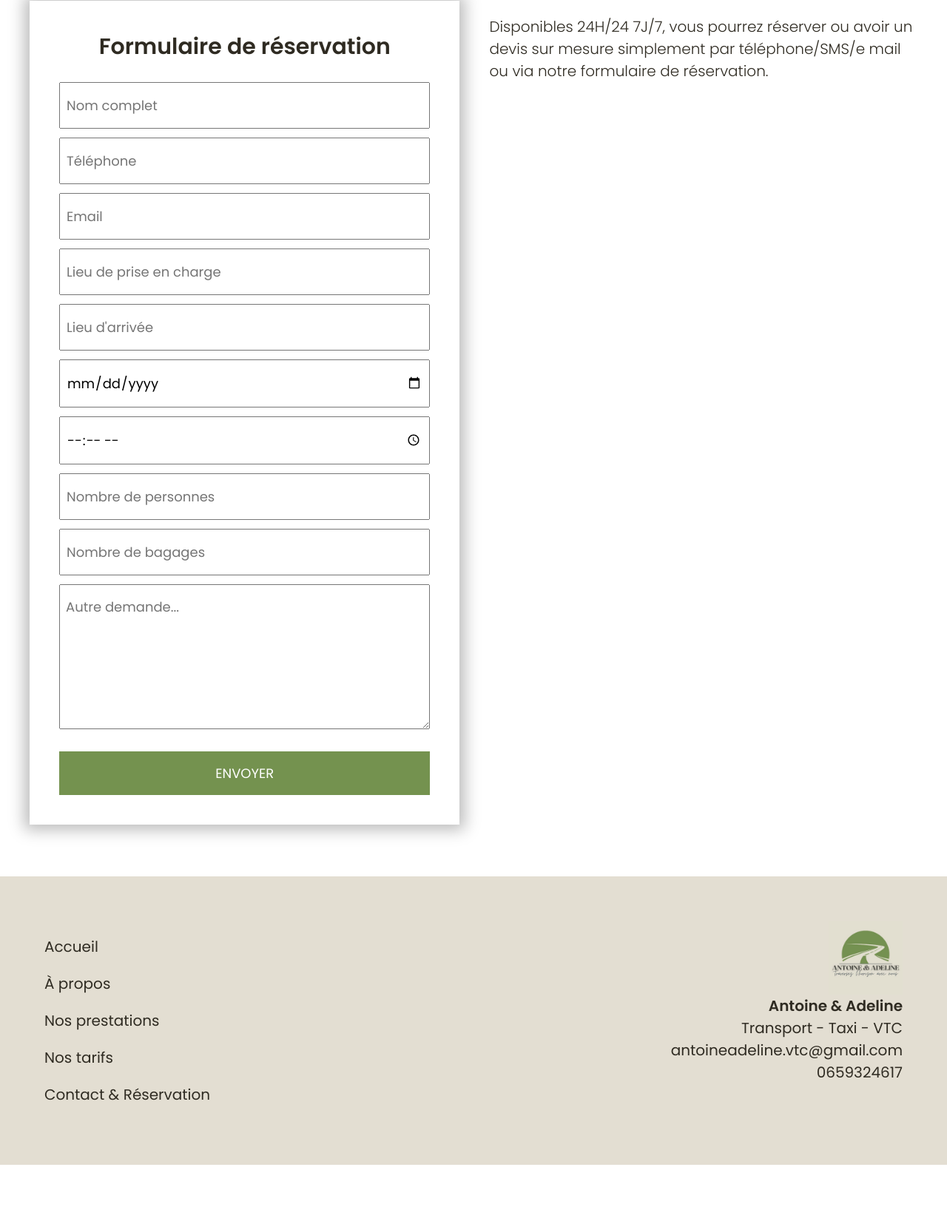
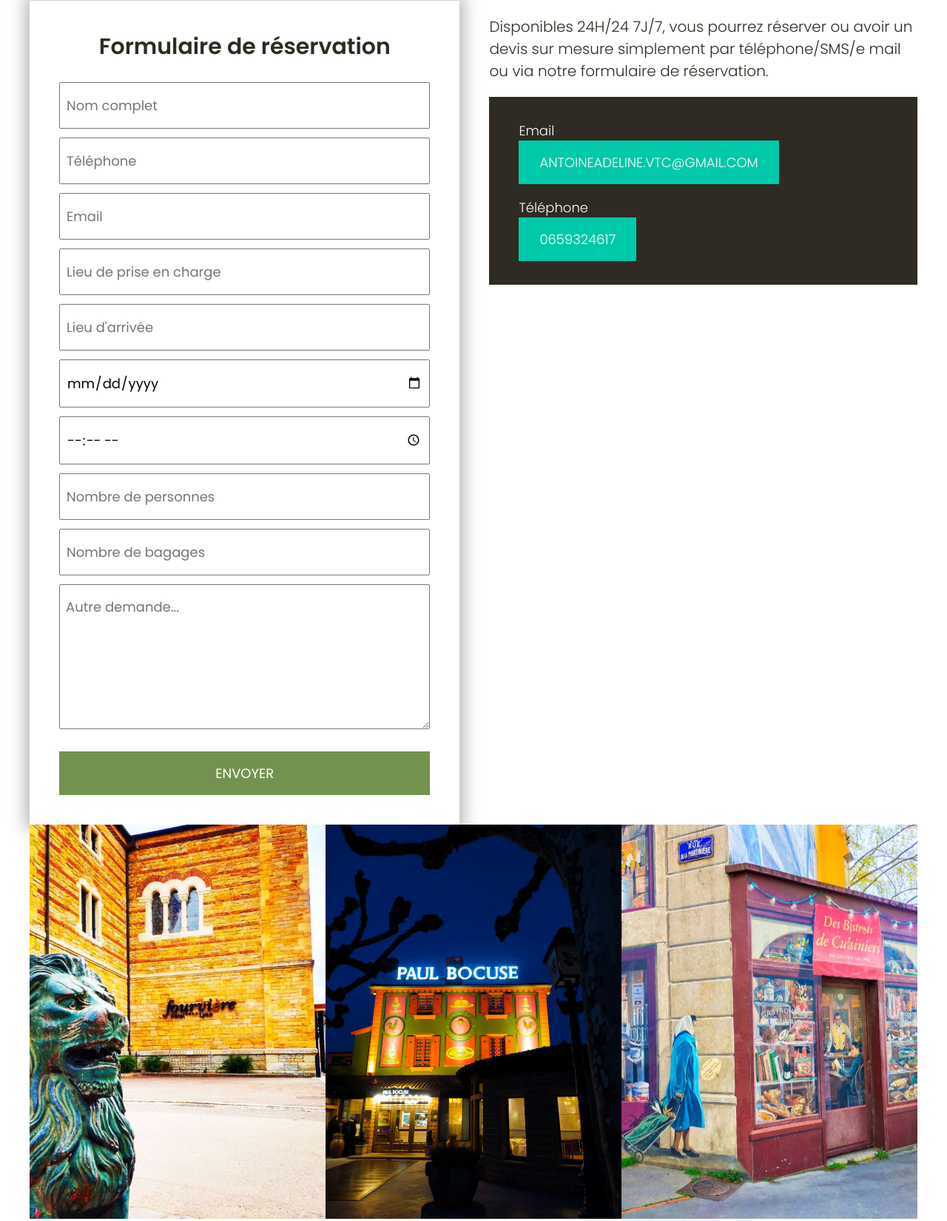
Before and after one commit to ld-web/vtc-lyon-beaujolais, a Gatsby site: page /contact-reservation in a window 1280 px wide. Shown: the part 301-1952 px from the top of the page at 74% size. Before the commit the page ends 1876 px from the top, so only its background shows below. Built offline with nearby package versions, Linux system fonts and the light colour scheme; Gatsby itself is replaced by a stand-in of ours.

Commit message:
:bento: add images and tel/email to contact page

```diff
--- a/src/pages/contact-reservation.tsx
+++ b/src/pages/contact-reservation.tsx
@@ -1,8 +1,10 @@
 import { PageProps } from "gatsby";
+import { StaticImage } from "gatsby-plugin-image";
 import React from "react";
 import { Helmet } from "react-helmet";
 import styled from "styled-components";
 import ContactForm from "../components/Contact/ContactForm";
+import { Desktop } from "../utils/rwd";
 
 const ContactContainer = styled.div`
   display: flex;
@@ -17,6 +19,50 @@ const ContactContainer = styled.div`
       flex-basis: 50%;
     }
   }
+`;
+
+const CtaContactContainer = styled.div`
+  background-color: ${({ theme }) => theme.colors.main};
+  color: #fff;
+  padding: 0.7rem 1rem;
+  text-align: left;
+
+  p {
+    margin-top: 0;
+
+    &:last-child {
+      margin-bottom: 0;
+    }
+  }
+
+  a {
+    display: inline-block;
+    font-size: initial;
+    padding: 0.4rem 0.8rem;
+    color: white;
+    background-color: ${({ theme }) => theme.colors.secondary};
+    text-decoration: none;
+    text-transform: uppercase;
+    transition: background-color 0.2s ease-in-out;
+
+    &:hover {
+      background-color: #00a98f;
+    }
+  }
+
+  @media (min-width: ${({ theme }) => theme.breakpoints.desktop}) {
+    padding: 1.6rem 2rem;
+    font-size: large;
+
+    a {
+      padding: 0.8rem 1.4rem;
+      font-size: large;
+    }
+  }
+`;
+
+const ImagesContainer = styled.div`
+  display: flex;
 `;
 
 const ContactReservation = ({ location }: PageProps) => {
@@ -37,8 +83,46 @@ const ContactReservation = ({ location }: PageProps) => {
             mesure simplement par téléphone/SMS/e mail ou via notre formulaire
             de réservation.
           </p>
+          <CtaContactContainer>
+            <p>
+              Email
+              <br />
+              <a href="mailto:antoineadeline.vtc@gmail.com">
+                antoineadeline.vtc@gmail.com
+              </a>
+            </p>
+            <p>
+              Téléphone
+              <br />
+              <a href="tel:+33659324617">0659324617</a>
+            </p>
+          </CtaContactContainer>
         </div>
       </ContactContainer>
+      <ImagesContainer className="content">
+        <Desktop>
+          <StaticImage
+            src="../images/contact-images/fourviere_hotel.jpg"
+            alt="Antoine & Adeline transport VTC, traversez l'horizon avec nous !"
+            placeholder="blurred"
+            layout={"constrained"}
+          />
+        </Desktop>
+        <StaticImage
+          src="../images/contact-images/Bocuse_1.jpg"
+          alt="Antoine & Adeline transport VTC, traversez l'horizon avec nous !"
+          placeholder="blurred"
+          layout={"constrained"}
+        />
+        <Desktop>
+          <StaticImage
+            src="../images/contact-images/mur_lyonnais.jpg"
+            alt="Antoine & Adeline transport VTC, traversez l'horizon avec nous !"
+            placeholder="blurred"
+            layout={"constrained"}
+          />
+        </Desktop>
+      </ImagesContainer>
     </>
   );
 };
```
Also changed, not shown: src/images/contact-images/Bocuse_1.jpg (added), src/images/contact-images/fourviere_hotel.jpg (added), src/images/contact-images/mur_lyonnais.jpg (added).
